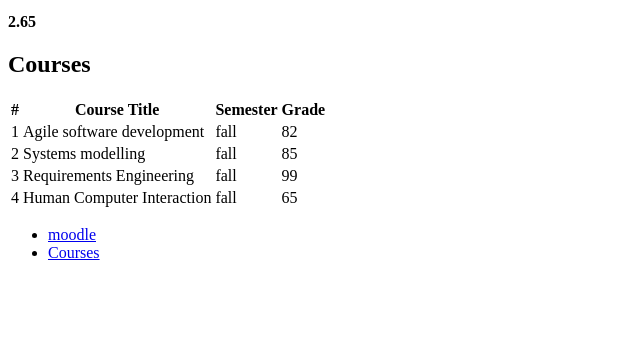
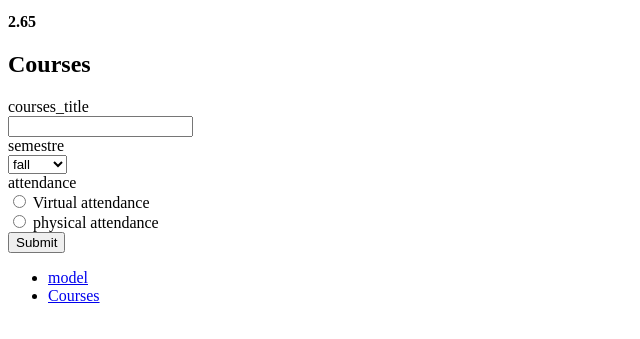
Before and after one commit to Chattaoui7/tp1_html, a plain HTML site: page index.html in a window 1280 px wide. Shown: the part 227-566 px from the top of the page, without its empty margins (0-640 px from the left). Drawn offline with Linux system fonts and the light colour scheme.

Commit message:
Update index.html

```diff
--- a/index.html
+++ b/index.html
@@ -25,51 +25,35 @@
          </div>
     </section>
     <section>
-         <h1>Courses</h1>
-         <table>
-            <thead>
-               <tr>
-                  <th>#</th>
-                  <th>Course Title</th>
-                  <th>Semester</th>
-                  <th>Grade</th>
-               </tr>
-            </thead>
-            <tbody>
-                   <tr>
-                      <td>1</td>
-                      <td>Agile software development</td>
-                      <td>fall</td>
-                      <td>82</td>
-                   </tr>
-                   <tr>
-                      <td>2</td>
-                      <td> Systems modelling </td>
-                      <td>fall</td>
-                      <td>85</td>
-                   </tr>
-                   <tr>
-                      <td>3</td>
-                      <td> Requirements Engineering </td>
-                      <td>fall</td>
-                      <td>99</td>
-                   </tr>
-                   <tr>
-                      <td>4</td>
-                      <td> Human Computer Interaction </td>
-                      <td>fall</td>
-                      <td>65</td>
-                   </tr>
-            </tbody>
-         </table>
+        <h1>Courses</h1>
+        <form action="index.php" method="post">
+
+            <label for="courses title">courses_title</label><br>
+            <input type="text" id="courses_title " minlength="6" required><br>
+            <label for="semestre">semestre</label><br>
+            <select  id="semestre">
+                <option value="fall">fall</option>
+                <option value="spring">spring</option>
+            </select><br>
+
+             <label for="Attendance">attendance</label><br>
+            <input type="radio" id="Virtual attendance" value="Virtual attendance" name="title">
+            <label for="Virtual attendance">Virtual attendance</label><br>
+            <input type="radio" id="physical attendance" value="physical attendance" name="title">
+            <label for="physical attendance">physical attendance</label><br>
+
+
+
+            <input type="submit">
+        </form>
     </section>
     <footer>
         <ul>
           <li>
-             <a href="https://www.inpt.ac.ma/">moodle</a>
+            <a href="https://m.inpt.ac.ma/" target="_blank">model</a>
           </li>
           <li>
-             <a href="https://m.inpt.ac.ma/">Courses</a>
+            <a href="https://m.inpt.ac.ma/" target="_blank">Courses</a>
           </li>
         </ul>
     </footer>
```
